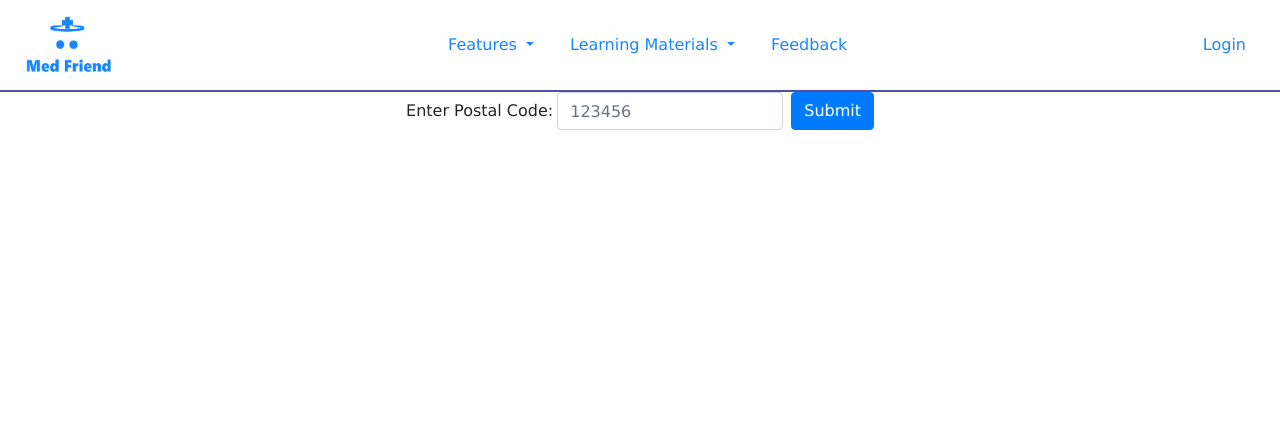
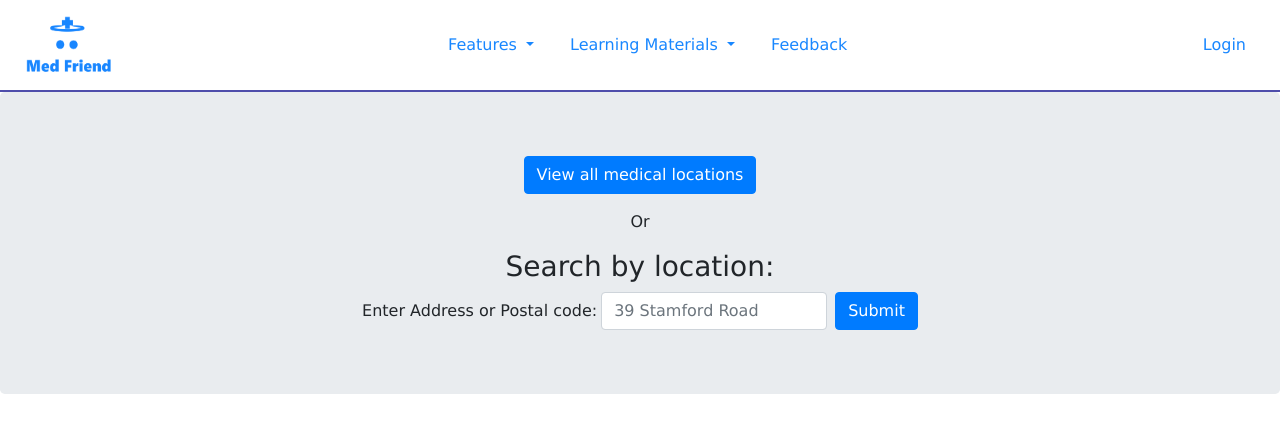
Before and after one commit to leemuel01/OOPP-Project, a Flask app: page /appointment.html in a window 1280 px wide. Shown: the top 433 px of the page. Run offline with Flask 2, Linux system fonts and the light colour scheme; parts of the project's set-up code (start-up, migrations or seed data) failed here and were passed over; some libraries are stand-ins or nearby versions.

Commit message:
all_location,indv location and nearby update

```diff
--- a/Flask/appointment/location.py
+++ b/Flask/appointment/location.py
@@ -62,7 +62,7 @@ class LocationSearch(Config):
         simple_count = 0
         for i in self.__places_nearby_hospital_result.json()["results"]:
             simple_count += 1
-            # simulation of number of people in queue, assuming it takes 15mins per person and urls
+            # simulation of number of people in queue and urls, assuming it takes 15mins per person with only 1 room
             simulate_queue = random.randrange(3,200)
             simulate_waiting_time = simulate_queue * 15
             simulate_appointment_url = "https://www."+i["name"].replace(" ","")+".com/appointment"
--- a/Flask/appointment/routes.py
+++ b/Flask/appointment/routes.py
@@ -1,6 +1,6 @@
 from flask import render_template, request, Blueprint
 from Flask.appointment.location import LocationSearch
-
+from Flask.appointment.config import Config
 
 appointment = Blueprint('appointment', __name__)
 
@@ -11,11 +11,26 @@ def appointments():
     return render_template("Appointment/appointment.html", title=title)
 
 @appointment.route("/nearby.html", methods = ['POST', 'GET'])
-
-
 def nearby():
     postal_code = request.form.get("Postal_Code")
     test4 = LocationSearch(postal_code)
     test4.display_nearby_result()
 
     return render_template("Appointment/nearby.html", title="nearby", display_result_list= test4.display_nearby_result())
+
+@appointment.route("/locations/<location_id>",methods = ['POST', 'GET'])
+def locations(location_id):
+    location_config = Config()
+    database = location_config.database_connection()
+    location_information = database.execute("SELECT * FROM healthlocation WHERE id = ?",(location_id,))
+
+    return render_template("Appointment/location.html", display_location_info = location_information)
+
+@appointment.route("/all_location",methods = ['POST', 'GET'])
+def all_location():
+    all_location_config = Config()
+    database = all_location_config.database_connection()
+    all_location_information = database.execute("SELECT * FROM healthlocation")
+
+
+    return render_template("Appointment/all_location.html", display_all_location=all_location_information)
--- a/Flask/templates/Appointment/Appointment.html
+++ b/Flask/templates/Appointment/Appointment.html
@@ -1,15 +1,18 @@
 {% extends "layout.html" %}
 {% block content %}
-<div class="container-fluid">
-    <form name="nearbyform" class="form-inline justify-content-center" action="nearby.html" method="post">
+    <div class="jumbotron">
+        <div class="container-fluid text-center">
+            <p><a href="/all_location" class="btn btn-primary">View all medical locations</a> </p>
+            <p>Or</p>
+            <h3>Search by location:</h3>
+            <form name="nearbyform" class="form-inline justify-content-center" action="nearby.html" method="post">
+                <div class="form-group">
+                    <label for="postalcode">Enter Address or Postal code:</label>
+                    <input type="text" class="form-control ml-1" name="Postal_Code" aria-describedby="helpId" placeholder="39 Stamford Road">
+                </div>
 
-        <div class="form-group">
-
-            <label for="postalcode">Enter Postal Code:</label>
-            <input type="text" class="form-control ml-1" name="Postal_Code" aria-describedby="helpId" placeholder="123456">
+                <button type="submit" class="btn btn-primary ml-2">Submit</button>
+            </form>
         </div>
-
-        <button type="submit" class="btn btn-primary ml-2">Submit</button>
-    </form>
-</div>
+    </div>
 {% endblock %}
```
Also changed, not shown: Flask/templates/Appointment/all_location.html (added, +25 -0 lines), Flask/templates/Appointment/location.html (added, +24 -0 lines), Flask/templates/Appointment/nearby.html (+5 -6 lines), Flask/site.db, 1 other file.
